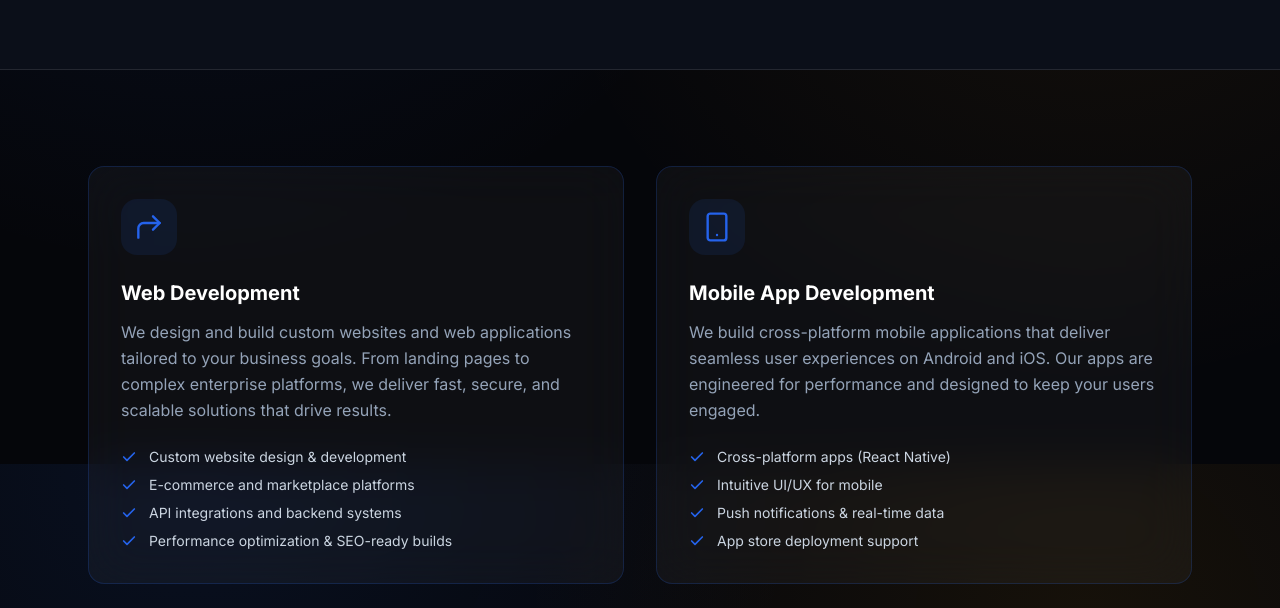
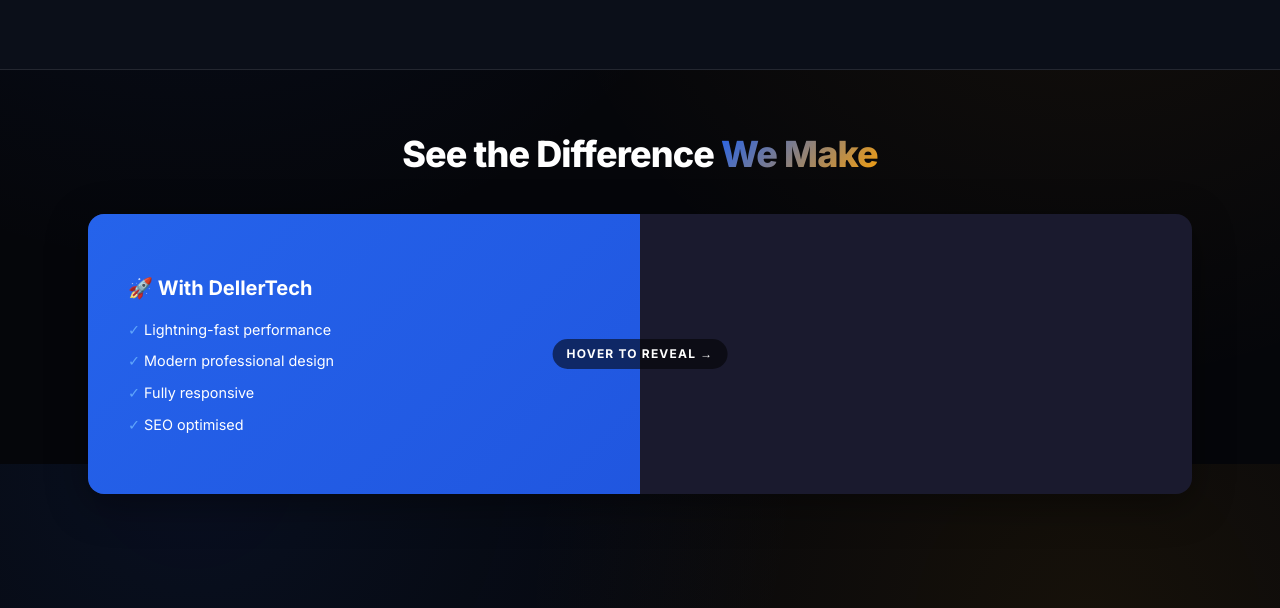
Before and after one commit to ademolaayodeji2008-art/DellerTech, a React (Vite) app in the folder client/: page /services in a window 1280 px wide. Shown: the part 336-944 px from the top of the page. Built offline with nearby package versions, Linux system fonts and the light colour scheme; no server answers.

Commit message:
feat: add Before & After hover comparison section to Services page

```diff
--- a/client/src/index.css
+++ b/client/src/index.css
@@ -92,3 +92,116 @@
   0%, 100% { opacity: 1; }
   50% { opacity: 0; }
 }
+
+/* Before & After Comparison Slider */
+.ba-container {
+  position: relative;
+  width: 100%;
+  height: 280px;
+  border-radius: 16px;
+  overflow: hidden;
+  box-shadow: 0 10px 40px rgba(0,0,0,0.4);
+}
+
+.ba-panel {
+  position: absolute;
+  top: 0;
+  left: 0;
+  width: 100%;
+  height: 100%;
+  display: flex;
+  align-items: center;
+  padding: 40px;
+}
+
+.ba-before {
+  background: #1a1a2e;
+  color: #94a3b8;
+  z-index: 1;
+}
+
+.ba-after {
+  background: linear-gradient(135deg, #2563eb, #1d4ed8);
+  color: #fff;
+  z-index: 2;
+  clip-path: polygon(0 0, 50% 0, 50% 100%, 0 100%);
+  transition: clip-path 0.5s ease-out;
+}
+
+.ba-container:hover .ba-after {
+  clip-path: polygon(0 0, 100% 0, 100% 100%, 0 100%);
+}
+
+.ba-content {
+  max-width: 360px;
+}
+
+.ba-heading {
+  font-size: 1.25rem;
+  font-weight: 700;
+  margin-bottom: 16px;
+}
+
+.ba-list {
+  list-style: none;
+  padding: 0;
+  margin: 0;
+  display: flex;
+  flex-direction: column;
+  gap: 10px;
+  font-size: 0.9rem;
+}
+
+.ba-list li::before {
+  content: "✓ ";
+  color: #60a5fa;
+}
+
+.ba-before .ba-list li::before {
+  content: "✗ ";
+  color: #f87171;
+}
+
+.ba-label {
+  position: absolute;
+  top: 50%;
+  left: 50%;
+  transform: translate(-50%, -50%);
+  z-index: 3;
+  background: rgba(0,0,0,0.55);
+  color: #fff;
+  font-size: 0.75rem;
+  font-weight: 700;
+  letter-spacing: 0.1em;
+  padding: 6px 14px;
+  border-radius: 999px;
+  pointer-events: none;
+  transition: opacity 0.3s ease;
+  white-space: nowrap;
+}
+
+.ba-container:hover .ba-label {
+  opacity: 0;
+}
+
+/* Mobile: stack vertically, no clip-path effect */
+@media (max-width: 640px) {
+  .ba-container {
+    height: auto;
+    display: flex;
+    flex-direction: column;
+  }
+  .ba-panel {
+    position: static;
+    width: 100%;
+    height: auto;
+    min-height: 200px;
+    padding: 28px;
+  }
+  .ba-after {
+    clip-path: none !important;
+  }
+  .ba-label {
+    display: none;
+  }
+}
--- a/client/src/pages/Services.jsx
+++ b/client/src/pages/Services.jsx
@@ -113,6 +113,46 @@
         </div>
       </section>
 
+      {/* Before & After Comparison */}
+      <section className="max-w-6xl mx-auto px-6 py-16">
+        <AnimatedSection>
+          <div className="text-center mb-10">
+            <h2 className="section-heading">
+              See the Difference{" "}
+              <span className="gradient-text">We Make</span>
+            </h2>
+          </div>
+          <div className="ba-container">
+            {/* Before panel */}
+            <div className="ba-panel ba-before">
+              <div className="ba-content">
+                <h3 className="ba-heading">⚠️ Without DellerTech</h3>
+                <ul className="ba-list">
+                  <li>Slow load times</li>
+                  <li>Outdated design</li>
+                  <li>Poor mobile experience</li>
+                  <li>Low search rankings</li>
+                </ul>
+              </div>
+            </div>
+            {/* After panel */}
+            <div className="ba-panel ba-after">
+              <div className="ba-content">
+                <h3 className="ba-heading">🚀 With DellerTech</h3>
+                <ul className="ba-list">
+                  <li>Lightning-fast performance</li>
+                  <li>Modern professional design</li>
+                  <li>Fully responsive</li>
+                  <li>SEO optimised</li>
+                </ul>
+              </div>
+            </div>
+            {/* Hover label */}
+            <div className="ba-label">HOVER TO REVEAL →</div>
+          </div>
+        </AnimatedSection>
+      </section>
+
       {/* Service Cards Grid */}
       <section className="max-w-6xl mx-auto px-6 py-24">
         <div className="grid lg:grid-cols-2 gap-8">
```
